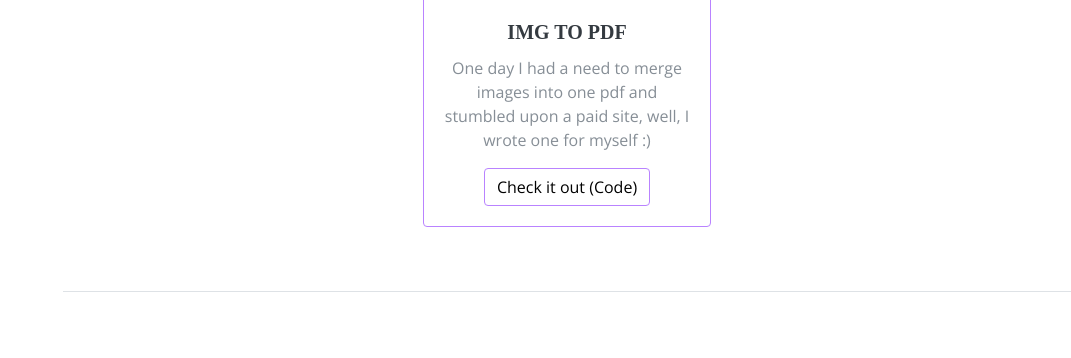
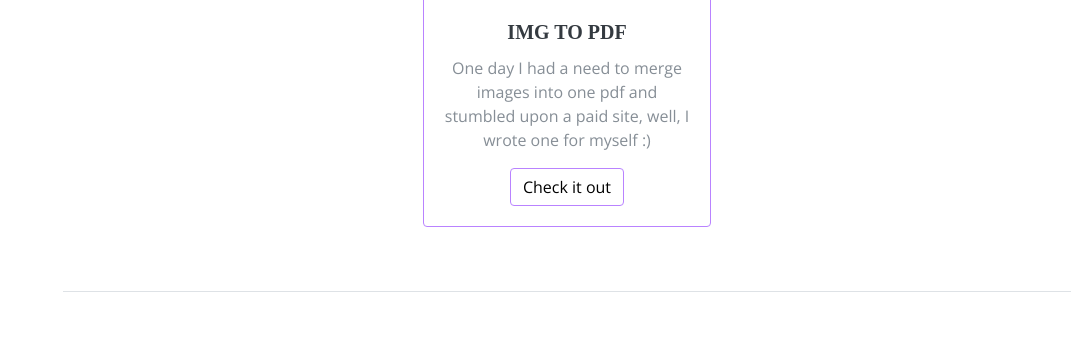
Before and after one commit to IhorYu/personal_site, a Flask app: page / in a window 1280 px wide. Shown: the part 3934-4292 px from the top of the page, without its empty margins (209-1280 px from the left). Run offline with Flask 2, Linux system fonts and the light colour scheme; some libraries are stand-ins or nearby versions; some web fonts are replaced.

Commit message:
rename button

```diff
--- a/templates/index.html
+++ b/templates/index.html
@@ -251,7 +251,7 @@
                     <div class="card-body">
                         <h5 class="card-title">Img To Pdf</h5>
                         <p class="card-text">One day I had a need to merge images into one pdf and stumbled upon a paid site, well, I wrote one for myself :)</p>
-                        <a href="https://image-to-pdf.online" class="btn btn-outline-light">Check it out (Code)</a>
+                        <a href="https://image-to-pdf.online" class="btn btn-outline-light">Check it out</a>
                     </div>
                 </div>
 
```
